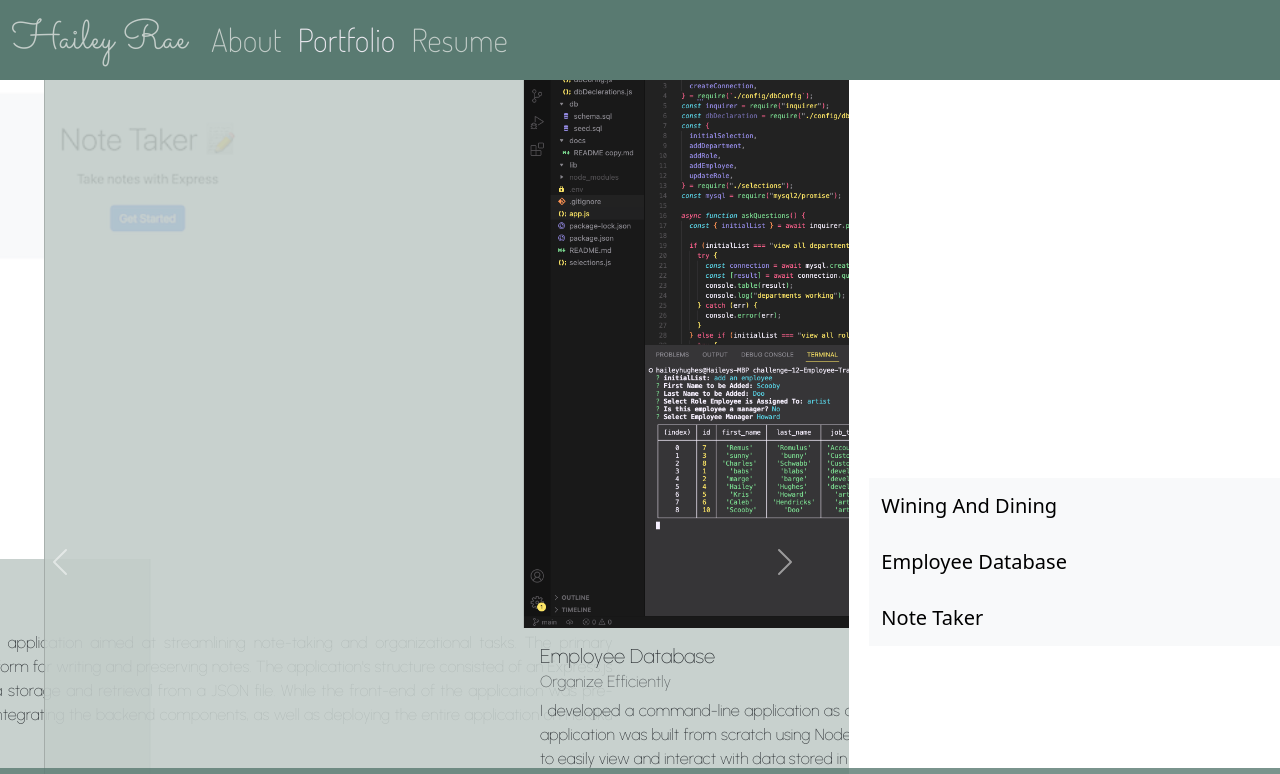
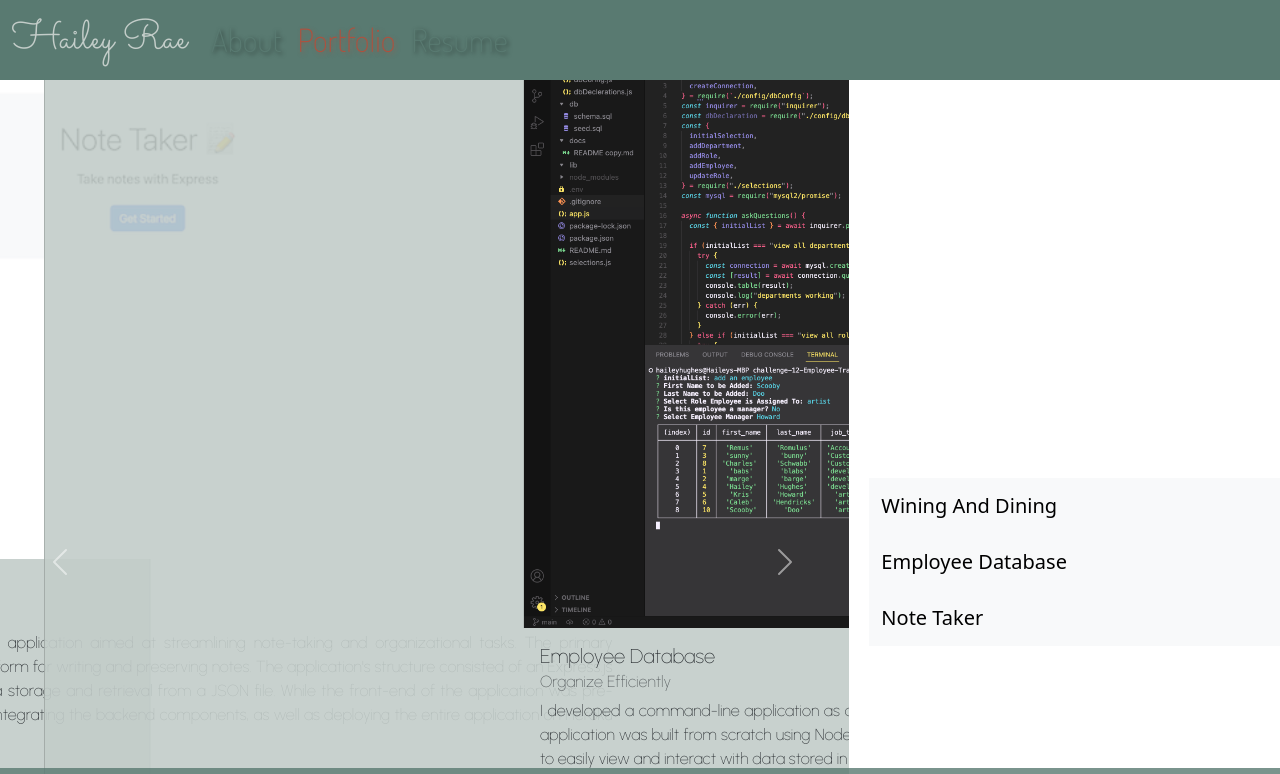
Before and after one commit to haileyraehughes89/Hughes-Portfolio, a React (Vite) app: page /Portfolio in a window 1280 px wide. Shown: the top 774 px of the page. Built offline with nearby package versions, Linux system fonts and the light colour scheme; a web font is replaced by a local one.

Commit message:
completed small about page

```diff
--- a/src/components/Body/smallAbout.jsx
+++ b/src/components/Body/smallAbout.jsx
@@ -1,5 +1,6 @@
 import React from "react";
-
+import Card from 'react-bootstrap/Card';
+import About from "../../Data/Data"
 import "../../styles/About.css";
 
 
@@ -7,20 +8,17 @@ import "../../styles/About.css";
 
 function SmallAbout() {
   return (
-    <div className="background-container">
+    <div className="background-container" style={{height: "100%"}}>
 
-
-      <div className="lg-container">
-        <div className="content row">
-          <div className="col-md-8 left">
-            <h1 className="text-center">Small</h1>
-
-          </div>
-          <div className="col-md-4 right" >
-            <img src="assets/smallAbout.JPG" className="w-100"></img>
-          </div>
-        </div>
-      </div>
+      <Card className="card" style={{marginTop: "5.5em", width: "95vw", marginBottom:"3.5em"}}>
+      <Card.Img style={{width: "15em", marginTop: "2em"}}variant="top" src="assets/About.JPG" />
+      <Card.Body>
+        <Card.Title className="welcome" style={{marginTop: "0em", textAlign: "center", fontSize: "3em"}}>{About.welcome}</Card.Title>
+        <Card.Text className="text" style={{fontSize: "1.1em"}}>
+          {About.text}
+        </Card.Text>
+      </Card.Body>
+    </Card>
     </div>
   );
 }
--- a/src/styles/NavStyle.css
+++ b/src/styles/NavStyle.css
@@ -38,8 +38,26 @@ a.nav-link {
 .navbar-nav .nav-link.active {
   color: rgb(236, 233, 240)
 }
+
 #name-text {
   color:rgb(195, 205, 201);
   font-family: "Sacramento", cursive;
   font-size: 5vh;
 }
+
+@media screen {
+  a.nav-link {
+    color: rgb(89, 122, 113);
+    font-size: 4vh;
+    font-family: 'Dosis', sans-serif;
+    justify-content: flex-end;
+    text-align: end;
+    text-shadow: 2px 2px 4px rgba(0, 0, 0, 0.5)
+  }
+
+  .navbar-nav .nav-link.active {
+    color: rgb(175, 81, 62);
+    text-shadow: 2px 2px 4px rgba(175, 81, 62, 0.5)
+  }
+
+}
```
